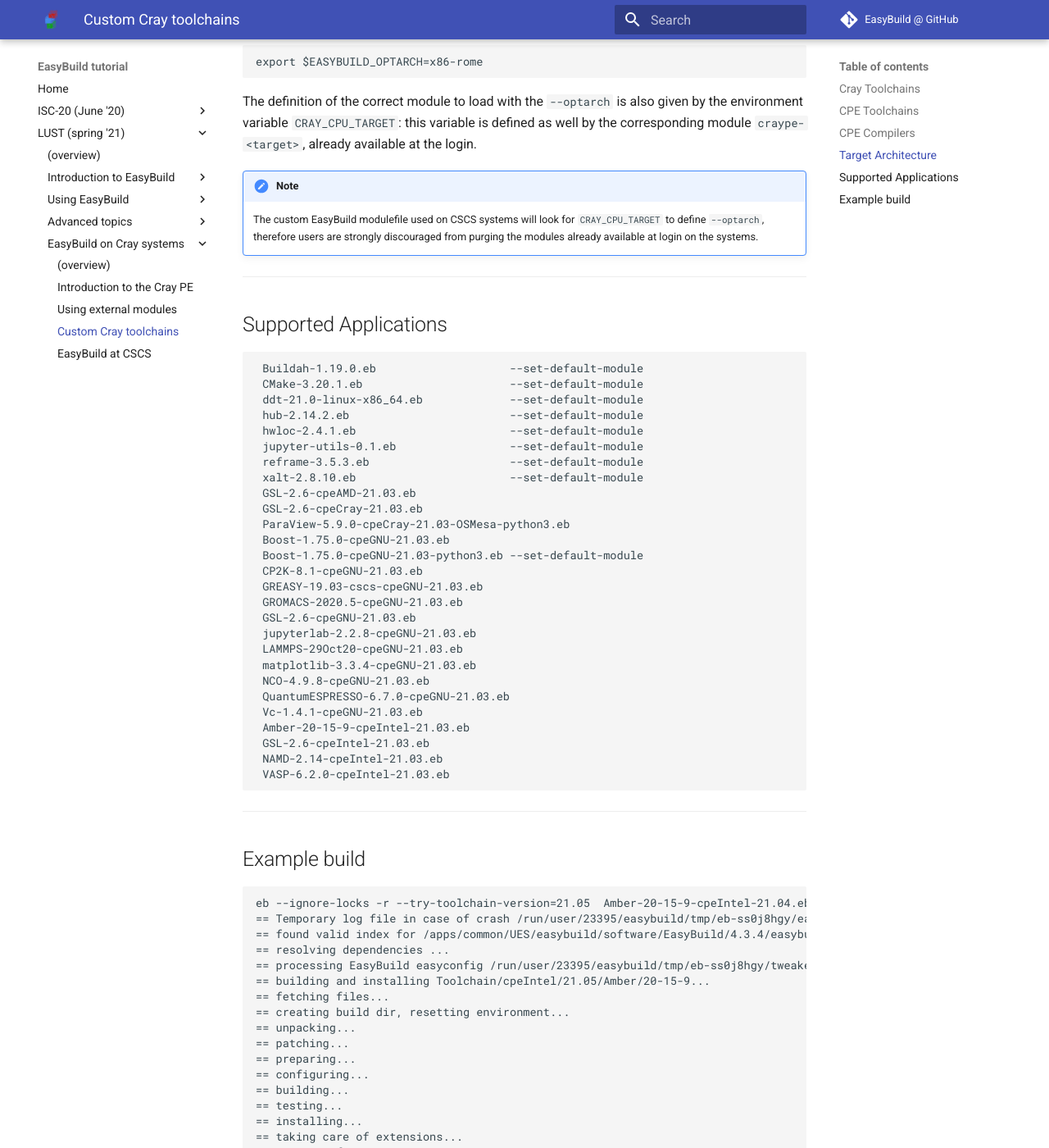
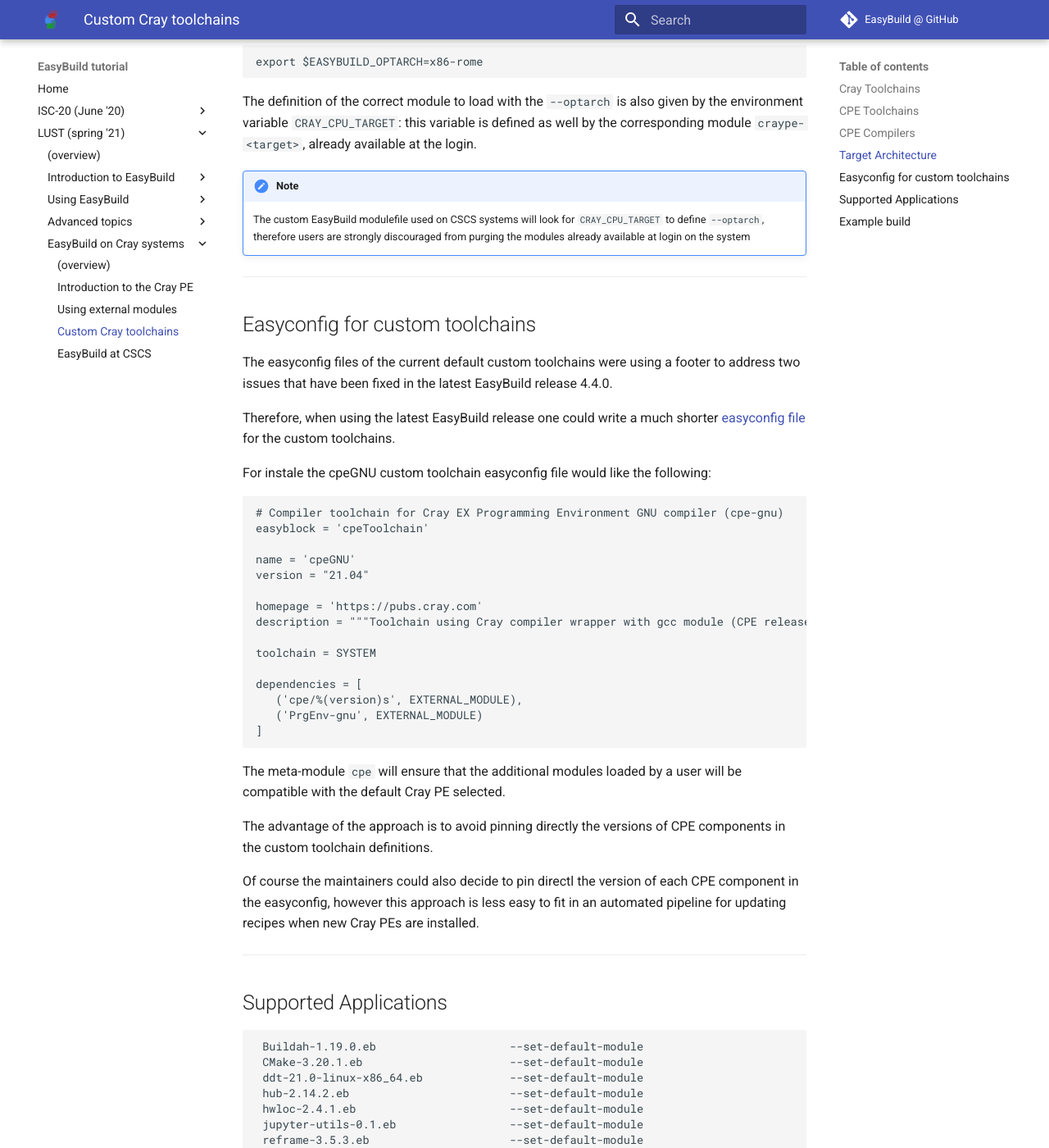
Before and after one commit to easybuilders/easybuild-tutorial, an MkDocs documentation site: the page built from docs/2021-lust/cray/custom_toolchains.md, in a window 1280 px wide and 1400 px high, scrolled down 2527 px. Shown: the whole window at 82% size. Built offline with MkDocs 1.6.1 and Material for MkDocs 9.7.7, drawn with Linux system fonts in a browser that asks for light colours.

Commit message:
Note on CPE updates

````diff
--- a/docs/2021-lust/cray/custom_toolchains.md
+++ b/docs/2021-lust/cray/custom_toolchains.md
@@ -102,7 +102,41 @@
 
 !!! Note
     The custom EasyBuild modulefile used on CSCS systems will look for `CRAY_CPU_TARGET` to define `--optarch`,
-    therefore users are strongly discouraged from purging the modules already available at login on the systems.
+    therefore users are strongly discouraged from purging the modules already available at login on the system
+
+---
+
+## Easyconfig for custom toolchains
+
+The easyconfig files of the current default custom toolchains were using a footer to address two issues that have been fixed in the latest EasyBuild release 4.4.0.
+
+Therefore, when using the latest EasyBuild release one could write a much shorter [easyconfig file](https://github.com/eth-cscs/production/blob/master/easybuild/easyconfigs/c/cpeGNU/cpeGNU-21.04.eb) for the custom toolchains.
+
+For instale the cpeGNU custom toolchain easyconfig file would like the following:
+```
+# Compiler toolchain for Cray EX Programming Environment GNU compiler (cpe-gnu)
+easyblock = 'cpeToolchain'
+
+name = 'cpeGNU'
+version = "21.04"
+
+homepage = 'https://pubs.cray.com'
+description = """Toolchain using Cray compiler wrapper with gcc module (CPE release: %s).\n""" % version
+
+toolchain = SYSTEM
+
+dependencies = [
+   ('cpe/%(version)s', EXTERNAL_MODULE),
+   ('PrgEnv-gnu', EXTERNAL_MODULE)
+]
+```
+
+The meta-module `cpe` will ensure that the additional modules loaded by a user will be compatible with the default Cray PE selected.
+
+The advantage of the approach is to avoid pinning directly the versions of CPE components in the custom toolchain definitions.
+
+Of course the maintainers could also decide to pin directl the version of each CPE component in the easyconfig,
+however this approach is less easy to fit in an automated pipeline for updating recipes when new Cray PEs are installed.
 
 ---
 
````
